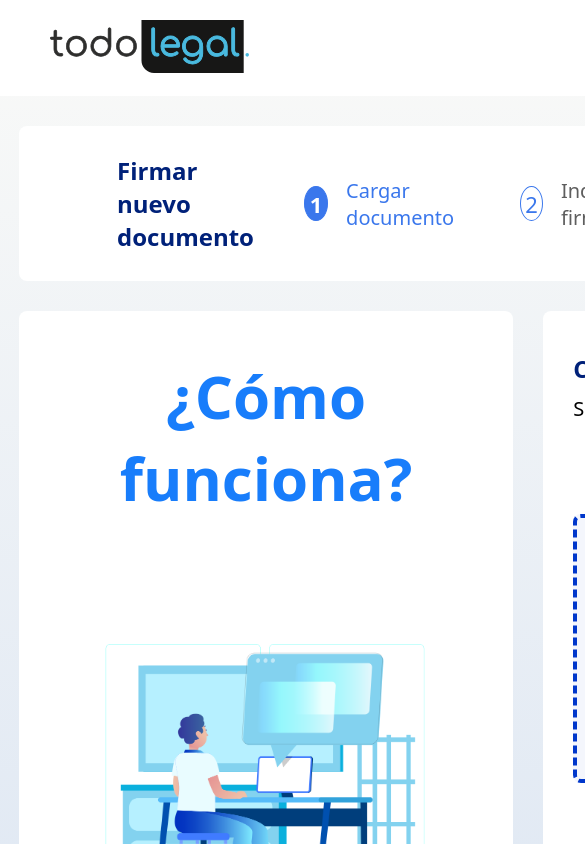
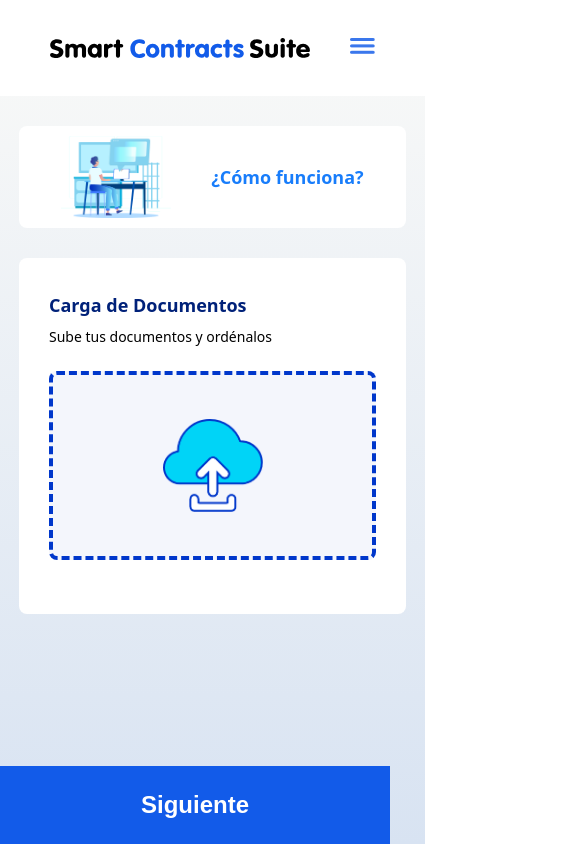
Before and after one commit to dkg-0717/todo-legal, a Vue app: page / in a window 390 px wide. Shown: the top 844 px of the page, 585 px wide, since content can reach past the window. Built offline with nearby package versions, Linux system fonts and the light colour scheme.

Commit message:
Trabajando diseño en mobile

```diff
--- a/src/assets/css/fileupload.css
+++ b/src/assets/css/fileupload.css
@@ -89,3 +89,15 @@
 .file {
   display: none;
 }
+
+@media (max-width: 600px) {
+
+  .fileupload_container,
+  .files_uploaded_container {
+    margin-block-start: 2.5rem;
+  }
+
+  .txt-drop-files {
+    display: none;
+  }
+}
--- a/src/assets/css/stepper.css
+++ b/src/assets/css/stepper.css
@@ -58,3 +58,21 @@
 .txt-step.txt-step-active {
   color: var(--lightBlue);
 }
+
+@media (max-width: 1390px) {
+  .header-stepper {
+    flex-direction: column;
+  }
+}
+
+@media (max-width: 1060px) {
+  .header-stepper {
+    padding: 2.8rem;
+  }
+}
+
+@media (max-width: 900px) {
+  .header-stepper {
+    display: none;
+  }
+}
--- a/src/components/Stepper/FileUpload/FileUpload.vue
+++ b/src/components/Stepper/FileUpload/FileUpload.vue
@@ -18,8 +18,8 @@
       <li class="pdf-file-item">
         <img src="../../../assets/images/plus-icon.svg" alt="">
         <button :class="{ 'txt-blue': files.length <= 5, 'txt-gray': files.length >= 5 }"
-          class="txt-blue btn-add-new pointer" @click="inputRef" :disabled="files.length == 5">Añadir más
-          documentos</button>
+          class="txt-blue btn-add-new pointer" @click="inputRef" :disabled="files.length == 5">
+          Añadir más documentos</button>
         <section>
           <p class="txt-blue txt-max">5 Max</p>
           <p class="txt-blue txt-max">20 Mb</p>
--- a/src/components/Stepper/steps/StepOne.vue
+++ b/src/components/Stepper/steps/StepOne.vue
@@ -8,8 +8,8 @@
     <section class="section section-2">
       <section>
         <p class="txt-upload-docs">
-          <img @click="removeFiles" src="../../../assets/images/icon-navigation.svg" v-show="hasFiles"> Carga de
-          Documentos
+          <img @click="removeFiles" src="../../../assets/images/icon-navigation.svg" v-show="hasFiles">
+          Carga de Documentos
         </p>
         <p class="txt-docs-ordered">Sube tus documentos y ordénalos</p>
       </section>
@@ -92,4 +92,50 @@ const removeFiles = () => {
   margin-block-start: 55px;
   color: var(--minusLightGray);
 }
+
+@media (max-width: 900px) {
+  .step-1 {
+    grid-template-columns: 1fr;
+  }
+}
+
+@media (max-width: 600px) {
+  .txt-free-service {
+    display: none;
+  }
+
+  .section-1 {
+    gap: 1.5rem;
+    display: flex;
+    align-items: center;
+    padding: 1.0rem 3.0rem;
+    justify-content: space-around;
+  }
+
+  .section .next-button {
+    position: fixed;
+    bottom: 0;
+    left: 0;
+    right: 0;
+    border-radius: 0;
+  }
+
+  .txt-how-works {
+    order: 1;
+    font-size: 1.8rem;
+  }
+
+  .desktop-image {
+    max-width: 11.0rem;
+    margin-block-start: 0;
+  }
+
+  .txt-upload-docs {
+    font-size: 1.8rem;
+  }
+
+  .txt-docs-ordered {
+    font-size: 1.4rem;
+  }
+}
 </style>
```
